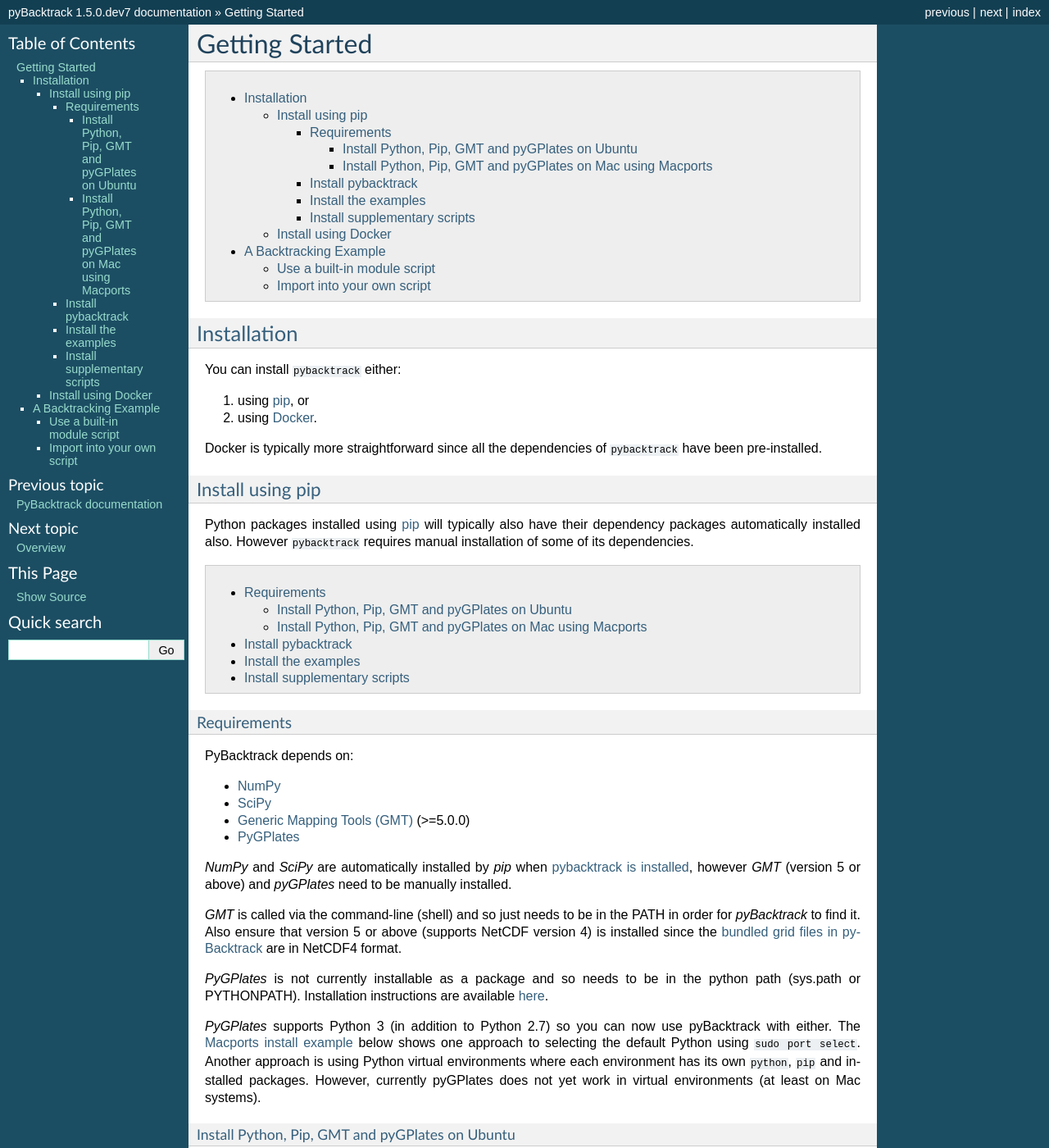
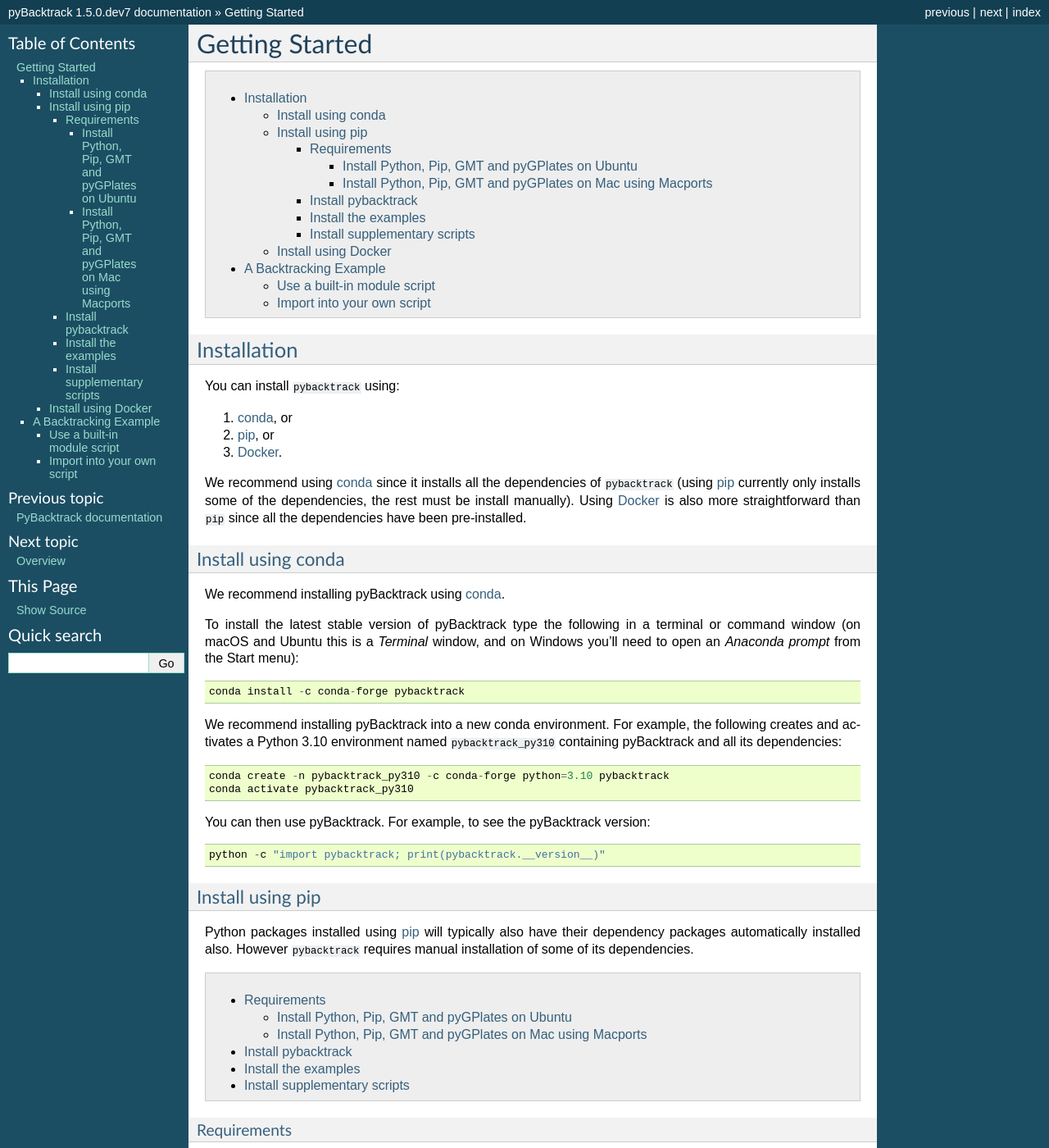
Before and after one commit to EarthByte/pyBacktrack, a Sphinx documentation site: the page built from docs/pybacktrack_getting_started.rst, in a window 1280 px wide and 1400 px high. Shown: the whole window at 82% size. Built offline with Sphinx 7.4.7, drawn with Linux system fonts in a browser that asks for light colours.

Commit message:
Recommend installing using conda.

```diff
--- a/docs/pybacktrack_getting_started.rst
+++ b/docs/pybacktrack_getting_started.rst
@@ -13,12 +13,40 @@
 Installation
 ++++++++++++
 
-You can install ``pybacktrack`` either:
+You can install ``pybacktrack`` using:
 
-#. using :ref:`pip <pybacktrack_install_using_pip>`, or
-#. using :ref:`Docker <pybacktrack_install_using_docker>`.
+#. :ref:`conda <pybacktrack_install_using_conda>`, or
+#. :ref:`pip <pybacktrack_install_using_pip>`, or
+#. :ref:`Docker <pybacktrack_install_using_docker>`.
 
-Docker is typically more straightforward since all the dependencies of ``pybacktrack`` have been pre-installed.
+We recommend using :ref:`conda <pybacktrack_install_using_conda>` since it installs all the dependencies of ``pybacktrack``
+(using :ref:`pip <pybacktrack_install_using_pip>` currently only installs some of the dependencies, the rest must be install manually).
+Using :ref:`Docker <pybacktrack_install_using_docker>` is also more straightforward than ``pip`` since all the dependencies have been pre-installed.
+
+.. _pybacktrack_install_using_conda:
+
+Install using conda
+-------------------
+
+We recommend installing pyBacktrack using `conda <https://docs.conda.io/projects/conda/en/latest/user-guide/index.html>`_.
+
+To install the latest stable version of pyBacktrack type the following in a terminal or command window
+(on macOS and Ubuntu this is a *Terminal* window, and on Windows you'll need to open an *Anaconda prompt* from the Start menu):
+::
+
+  conda install -c conda-forge pybacktrack
+
+We recommend installing pyBacktrack into a new conda environment.
+For example, the following creates and activates a Python 3.10 environment named ``pybacktrack_py310`` containing pyBacktrack and all its dependencies:
+::
+
+  conda create -n pybacktrack_py310 -c conda-forge python=3.10 pybacktrack
+  conda activate pybacktrack_py310
+
+You can then use pyBacktrack. For example, to see the pyBacktrack version:
+::
+
+  python -c "import pybacktrack; print(pybacktrack.__version__)"
 
 .. _pybacktrack_install_using_pip:
 
```
